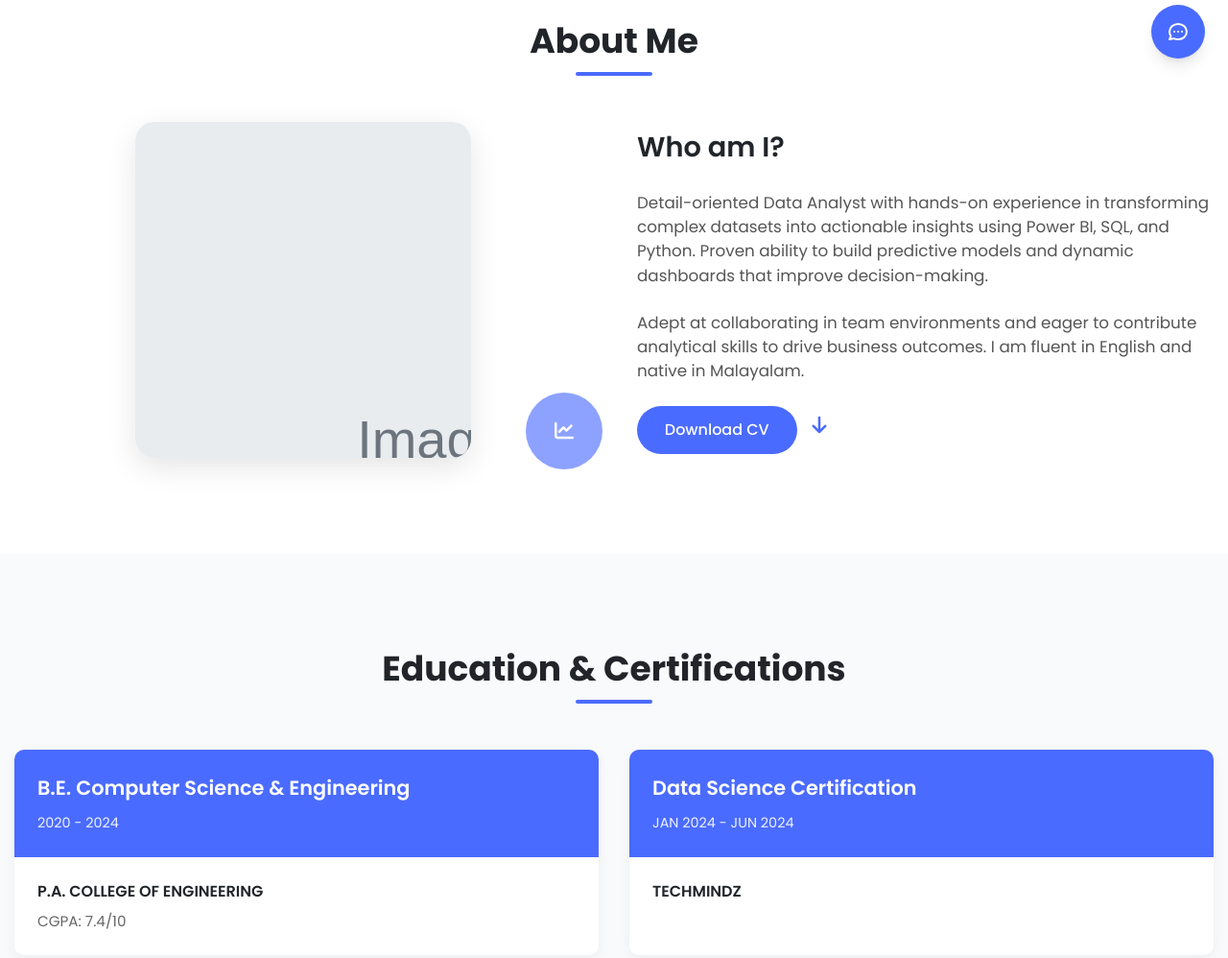
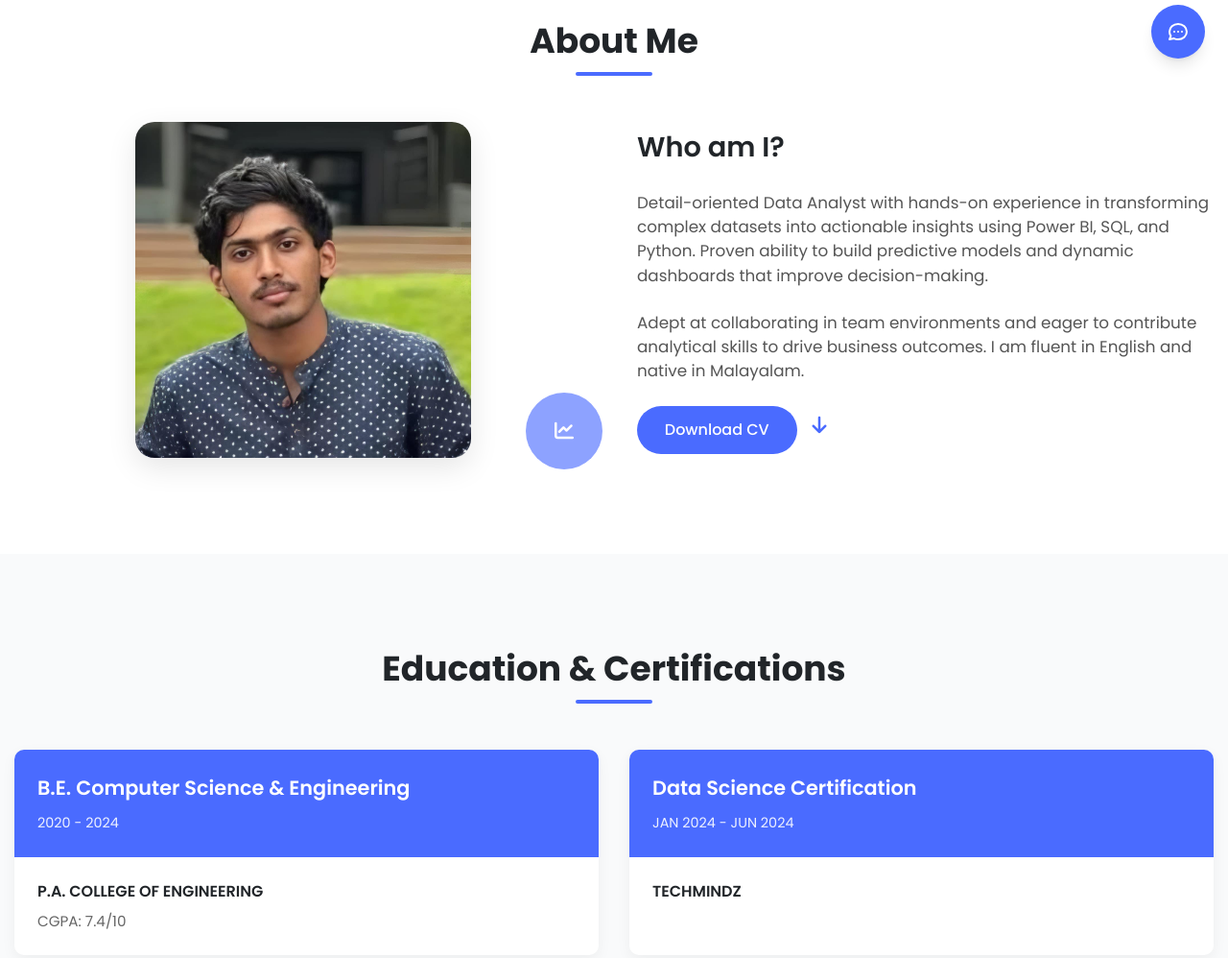
Before and after one commit to Shamsear/portfolio, a plain HTML site: page index.html in a window 1280 px wide. Shown: the part 715-1713 px from the top of the page at 96% size. Drawn offline with nearby package versions, Linux system fonts and the light colour scheme.

Commit message:
Add files via upload

```diff
--- a/index.html
+++ b/index.html
@@ -127,7 +127,7 @@
             <div class="about-content">
                 <div class="about-image animate-slide-in-left">
                     <div class="image-container">
-                        <img src="assets/images/placeholder.svg" alt="Profile Picture">
+                        <img src="assets/images/shamsear.jpg" alt="Profile Picture">
                         <div class="absolute -bottom-3 -right-3 w-20 h-20 bg-primary rounded-full flex items-center justify-center text-white text-xl animate-pulse-slow">
                             <i class="fas fa-chart-line"></i>
                         </div>
```
